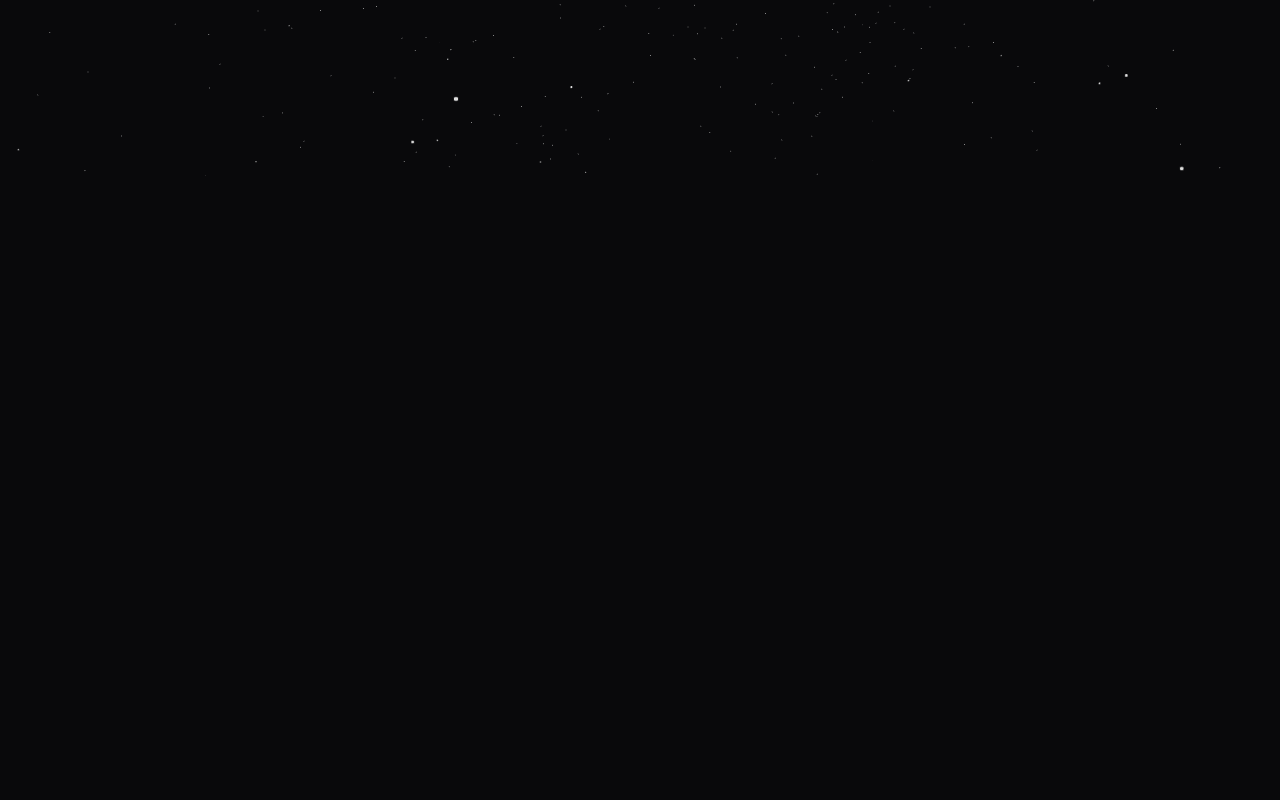
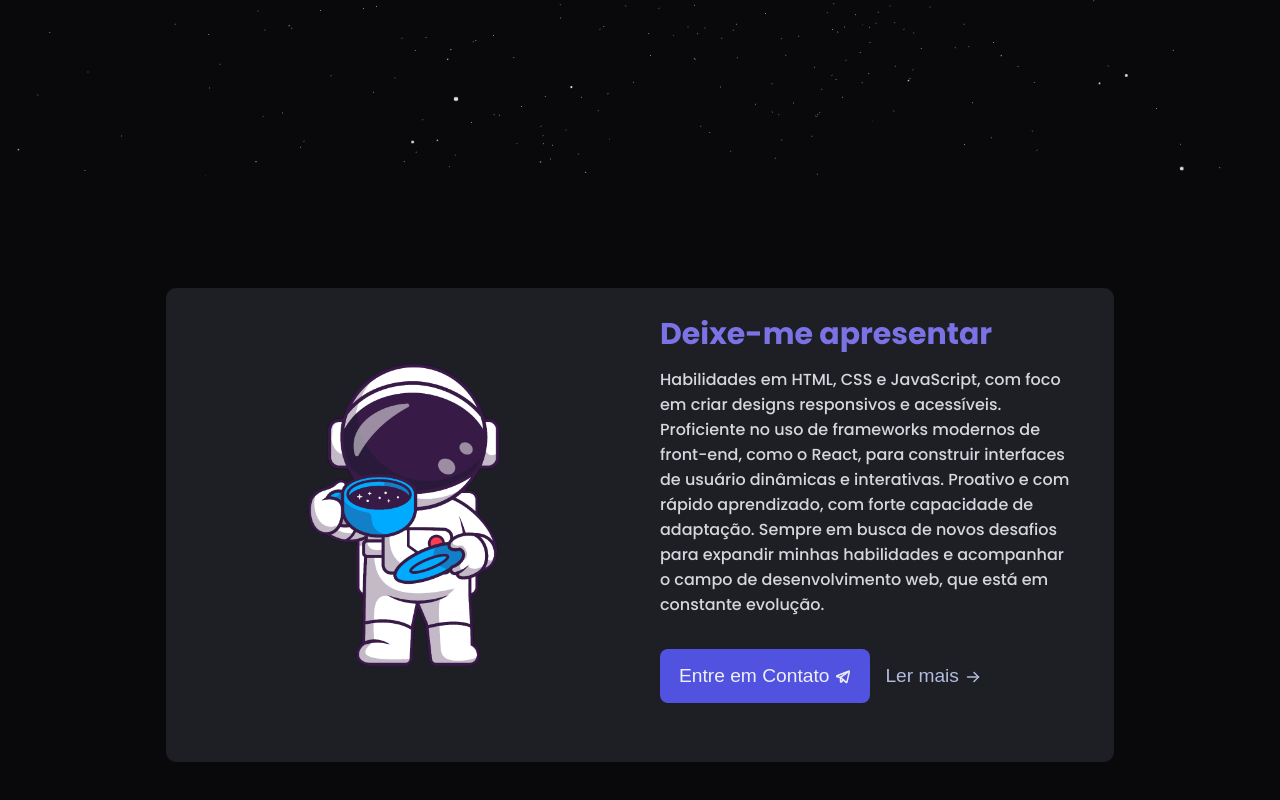
Before and after one commit to arthurjunior/arthurcarvalho, a React (Vite) app: page / in a window 1280 px wide. Shown: the part 624-1424 px from the top of the page. Before the commit the page ends 1000 px from the top, so only its background shows below. Built offline with nearby package versions, Linux system fonts and the light colour scheme.

Commit message:
feat: cardAbout create 📖

```diff
--- a/src/Pages/Home/index.tsx
+++ b/src/Pages/Home/index.tsx
@@ -4,25 +4,24 @@ import { ContainerStatus, HomeContainer, LogoSkater } from "./styles";
 import imgSkater from "../../assets/images/LogoBanner.svg";
 import Title from "../../components/Title";
 import StarsCanvas from "../../components/Stars";
+import CardAbout from "../../components/CardAbout";
 
 export default function Home() {
   return (
     <>
+      <StarsCanvas/>
       <HomeContainer>
-      <StarsCanvas />
         <ContainerStatus>
           <StatusJob />
         </ContainerStatus>
-
         <Menu />
-
         <Title />
-
-      <LogoSkater >
+        <LogoSkater>
           <img src={imgSkater} alt="" />
         </LogoSkater>
       </HomeContainer>
 
+      <CardAbout/>
 
     </>
   );
--- a/src/Pages/Home/styles.ts
+++ b/src/Pages/Home/styles.ts
@@ -17,7 +17,6 @@ export const LogoSkater = styled.div`
     width: 25rem;
   }
 
-
   @keyframes animationLoad {
     0% {
       opacity: 0;
@@ -34,13 +33,9 @@ export const LogoSkater = styled.div`
     }
     50% {
       transform: translateY(20px);
-
-
     }
     100% {
       transform: translateY(-20px);
-
-
     }
   }
 
@@ -50,8 +45,13 @@ export const LogoSkater = styled.div`
   }
 `;
 
-export const HomeContainer = styled.div`
-  height: 100vh;
-`
+export const HomeContainer = styled.section`
+  height: 70rem;
+  display: flex;
+  align-items: center;
+  justify-content: center;
 
-export const ContainerAbout = styled.div
+  @media (max-width: 995px) {
+    display: block;
+  }
+`;
--- /dev/null
+++ b/src/components/CardAbout/index.tsx
@@ -0,0 +1,65 @@
+import { Link } from "react-router-dom";
+import {
+  ContentAbout,
+  ContainerAbout,
+  Button,
+  ButtonAlternatives,
+} from "./styles";
+import astrounataCoffee from "../../assets/images/astronauta-cafe.png";
+import { ArrowRight, TelegramLogo } from "phosphor-react";
+export default function CardAbout() {
+  return (
+    <>
+      <ContainerAbout>
+        <ContentAbout>
+          <div className="aboutImg">
+            <img src={astrounataCoffee} alt="" />
+          </div>
+
+          <div className="aboutContent">
+            <div className="aboutDescription">
+              <h2>Deixe-me apresentar</h2>
+              <p>
+                Habilidades em HTML, CSS e JavaScript, com foco em criar designs
+                responsivos e acessíveis. Proficiente no uso de frameworks
+                modernos de front-end, como o React, para construir interfaces
+                de usuário dinâmicas e interativas. Proativo e com rápido
+                aprendizado, com forte capacidade de adaptação. Sempre em busca
+                de novos desafios para expandir minhas habilidades e acompanhar
+                o campo de desenvolvimento web, que está em constante evolução.
+              </p>
+              <div className="aboutBtns">
+                <Link to="#">
+                  <Button>
+                    Entre em Contato
+                    <TelegramLogo
+                      style={{
+                        marginBottom: "-0.1rem",
+                        marginLeft: "0.2rem",
+                      }}
+                      size={16}
+                      weight="bold"
+                    />
+                  </Button>
+                </Link>
+                <Link to="#">
+                  <ButtonAlternatives>
+                    Ler mais
+                    <ArrowRight
+                      style={{
+                        marginBottom: "-0.1rem",
+                        marginLeft: "0.2rem",
+                      }}
+                      weight="bold"
+                      size={16}
+                    />
+                  </ButtonAlternatives>
+                </Link>
+              </div>
+            </div>
+          </div>
+        </ContentAbout>
+      </ContainerAbout>
+    </>
+  );
+}
--- /dev/null
+++ b/src/components/CardAbout/styles.ts
@@ -0,0 +1,142 @@
+import styled from "styled-components";
+
+export const ContainerAbout = styled.section`
+  padding-top: 3.2rem;
+  display: flex;
+  align-items: center;
+  flex-direction: column;
+  justify-content: center;
+  margin-top: 10rem;
+`;
+
+export const ContentAbout = styled.section`
+  display: flex;
+  flex-direction: column;
+  align-items: center;
+  background-color: #1e1e25;
+  border-radius: 1rem;
+  padding: 2.4rem;
+  margin-top: 8rem;
+  margin-bottom: 4rem;
+
+  .aboutImg {
+    display: flex;
+    justify-self: center;
+    align-self: center;
+    margin-bottom: 2rem;
+
+    img {
+      width: 18rem;
+    }
+
+    @media (min-width: 995px) {
+      img {
+        width: 40rem;
+      }
+    }
+  }
+
+  .aboutContent {
+    padding: 0 2rem;
+    text-align: start;
+    max-width: 45rem;
+
+    h2 {
+      color: #7b73e5;
+      font-size: 2.3rem;
+    }
+
+    p {
+      color: rgb(214, 214, 220);
+      font-size: 1.4rem;
+    }
+
+    @media (min-width: 994px) {
+      h2 {
+        font-size: 3rem;
+      }
+      p {
+        font-size: 1.6rem;
+      }
+    }
+  }
+
+  @media (min-width: 994px) {
+    display: grid;
+    justify-content: center;
+    align-items: center;
+    grid-template-columns: repeat(2, 1fr);
+
+    .aboutContent {
+      width: 70rem;
+      margin-bottom: 1rem;
+      font-weight: 500;
+      align-items: center;
+    }
+  }
+
+  .aboutDescription {
+    display: flex;
+    flex-direction: column;
+    gap: 1rem;
+    margin-bottom: 2.5rem;
+  }
+
+  .aboutBtns {
+    display: flex;
+    padding-top: 2.2rem;
+    justify-content: start;
+    align-items: center;
+    gap: 1.5rem;
+
+    @media (max-width: 468px) {
+      flex-direction: column;
+    }
+  }
+`;
+
+export const Button = styled.div`
+  background: rgb(82, 82, 224);
+  color: rgb(239, 240, 247);
+  cursor: pointer;
+  font-size: 1.92rem;
+  font-weight: 500;
+  display: flex;
+  align-items: center;
+  padding: 1.6rem 1.9rem;
+  border: none;
+  border-radius: 0.8rem;
+  gap: 0.4rem;
+  font-family: Arial, Helvetica, sans-serif;
+
+  &:hover {
+    background: rgb(82, 82, 280);
+  }
+`;
+
+export const ButtonAlternatives = styled.button`
+  border: none;
+  background: transparent;
+  color: rgb(177, 188, 220);
+  cursor: pointer;
+  font-size: 1.92rem;
+  font-weight: 500;
+  display: flex;
+  align-items: center;
+  gap: 0.4rem;
+  font-family: Arial, Helvetica, sans-serif;
+
+  border-bottom-width: 0;
+  background-size: 0 3px;
+  background-position: 0 100%;
+  background-repeat: no-repeat;
+  transition: background-size 0.5s ease-in-out;
+  background-image: linear-gradient(transparent, transparent),
+    linear-gradient(#7b73e5, #7b73e5);
+
+  &:hover {
+    color: #7b73e5;
+    background-size: 100% 3px;
+    background-position: 0 100%;
+  }
+`;
--- a/src/components/Menu/styles.ts
+++ b/src/components/Menu/styles.ts
@@ -1,6 +1,6 @@
 import styled from "styled-components";
 
-export const MenuContainer = styled.div`
+export const MenuContainer = styled.header`
   display: flex;
   height: 10rem;
   align-items: center;
```
Also changed, not shown: src/assets/images/astronauta-cafe.png (added). Lines whose indentation alone changed are shown as unchanged.
